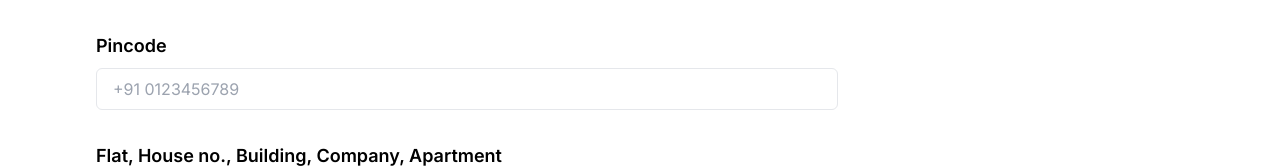
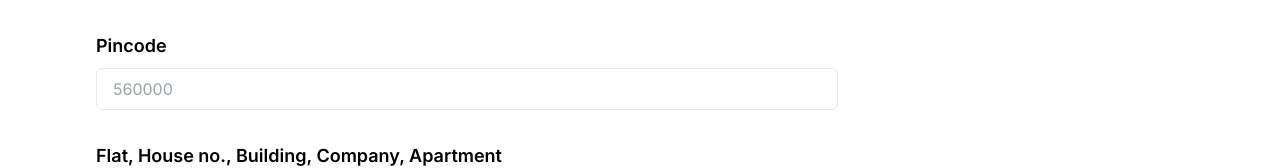
Before and after one commit to mritunjaysaha/ecom-nextjs-tailwind, a Next.js app: page /checkout in a window 1280 px wide. Shown: the part 480-648 px from the top of the page. Built offline with nearby package versions, Linux system fonts and the light colour scheme.

Commit message:
fix: checkout form pincode placeholder

```diff
--- a/src/app/checkout/page.tsx
+++ b/src/app/checkout/page.tsx
@@ -72,7 +72,7 @@ export default function CheckoutPage() {
                                 label="Pincode"
                                 register={register}
                                 registerKey="pinCode"
-                                placeholder="+91 0123456789"
+                                placeholder="560000"
                                 errors={errors}
                                 validationSchema={{ required: "Please enter pin code", maxLength: 6 }}
                             />
```
